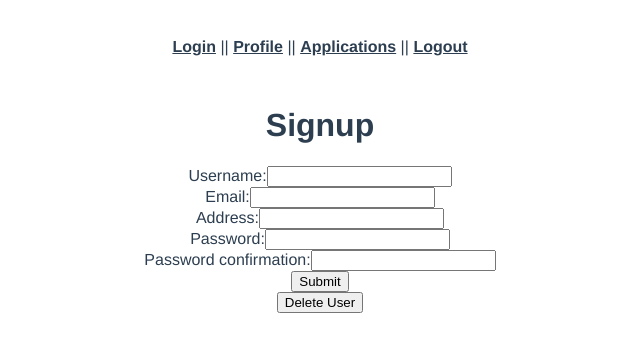
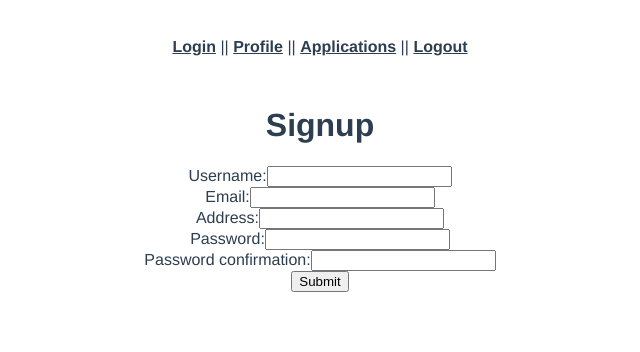
Before and after one commit to MisterVinny/application-analyzer-frontend, a Vue app: page /signup in a window 1280 px wide. Shown: the top 352 px of the page, without its empty margins (320-960 px from the left). Built offline with nearby package versions, Linux system fonts and the light colour scheme; the HTML template or start-up script is replaced by a standard one.

Commit message:
Removes delete user from signup view, adds address field to signup view.

```diff
--- a/src/views/Signup.vue
+++ b/src/views/Signup.vue
@@ -49,7 +49,6 @@
       </div>
       <input type="submit" class="btn btn-primary" value="Submit" />
     </form>
-    <button v-on:click="deleteUser()">Delete User</button>
   </div>
 </template>
 
```
